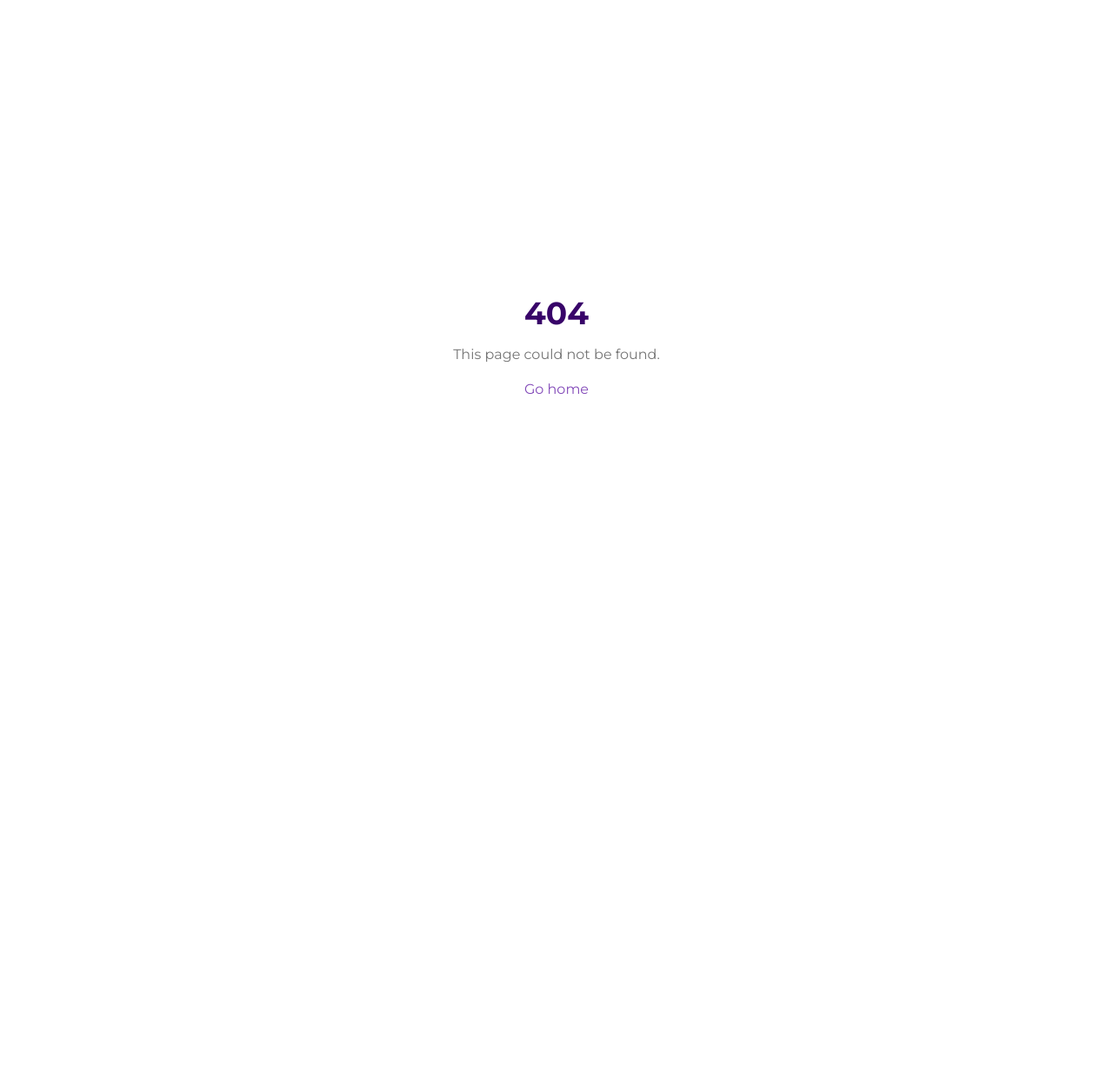
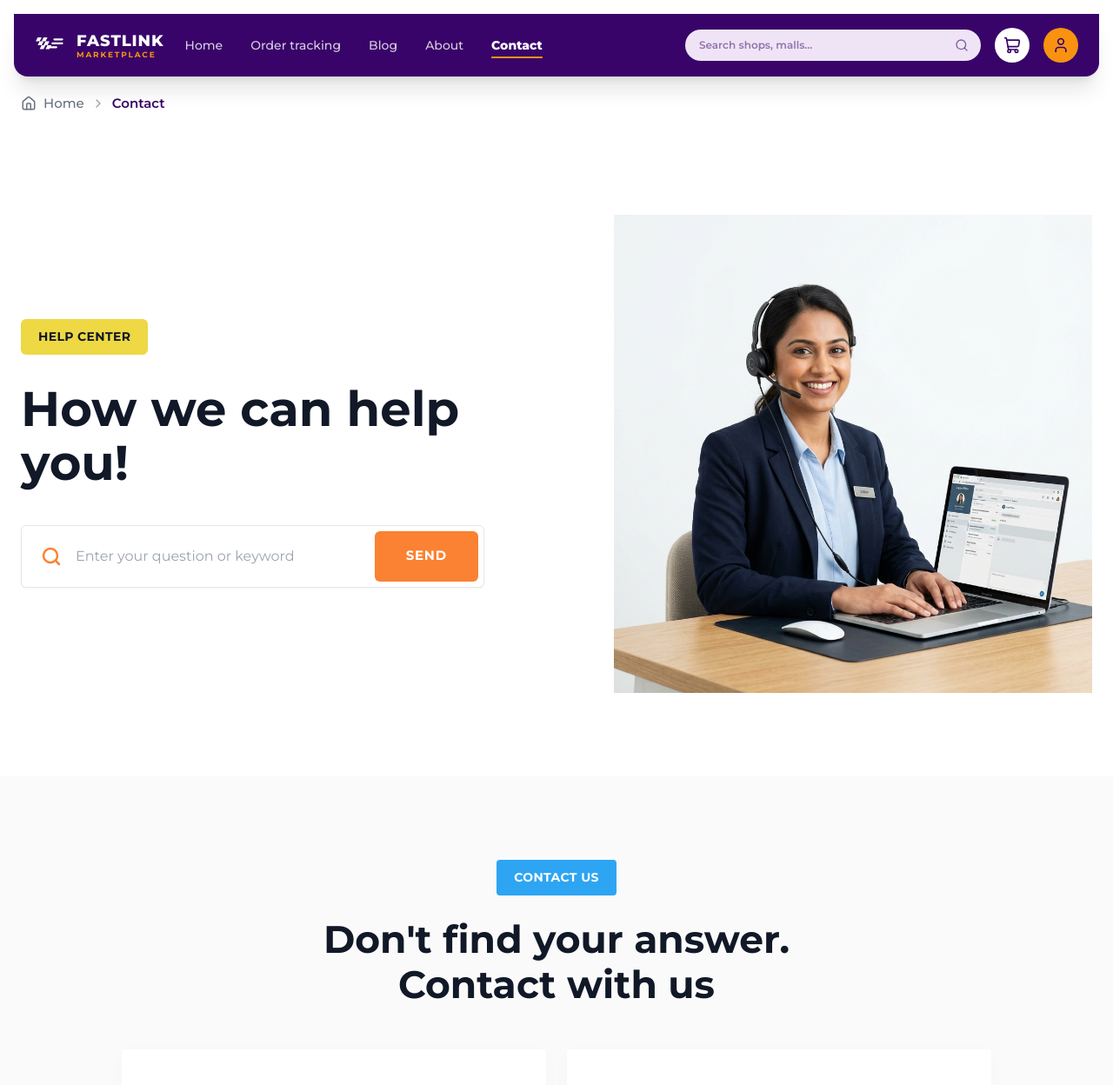
Before and after one commit to P23-Africa-Dev/fastlink-marketplace, a Next.js app: page /contact-us in a window 1280 px wide. Before the commit this address had no page. Shown: the top 1248 px of the page at 87% size. Before the commit the page ends 800 px from the top, so only its background shows below. Built offline with nearby package versions, Linux system fonts and the light colour scheme.

Commit message:
feat: implement contact us page and update navbar link

```diff
--- /dev/null
+++ b/app/(customer)/contact-us/page.tsx
@@ -0,0 +1,135 @@
+import * as React from "react";
+import Link from "next/link";
+import Image from "next/image";
+import { Navbar } from "@/components/customer/Navbar";
+import { Footer } from "@/components/customer/Footer";
+import { BecomeVendorSection } from "@/components/customer/BecomeVendorSection";
+import { Home, ChevronRight, Search, PhoneCall, MessageCircle, ArrowRight } from "lucide-react";
+
+export default function ContactUsPage() {
+  return (
+    <div className="min-h-screen flex flex-col bg-white">
+      {/* Header Navbar */}
+      <Navbar />
+
+      {/* Main Content Area */}
+      <main className="w-full flex-1">
+        {/* Breadcrumb section */}
+        <div className="w-full py-5 bg-white">
+          <div className="max-w-7xl mx-auto px-4 sm:px-6 flex items-center gap-2 text-[15px] font-medium text-gray-500">
+            <Link href="/" className="hover:text-primary-dark flex items-center gap-2 transition-colors">
+              <Home className="w-[18px] h-[18px]" />
+              <span>Home</span>
+            </Link>
+            <ChevronRight className="w-4 h-4 text-gray-400" />
+            <span className="text-[#380469] font-semibold">Contact</span>
+          </div>
+        </div>
+
+        {/* Hero Section */}
+        <div className="w-full bg-white">
+          <div className="max-w-7xl mx-auto px-4 sm:px-6 py-12 lg:py-24 flex flex-col lg:flex-row items-center justify-between gap-12">
+
+            {/* Left Content */}
+            <div className="w-full lg:w-[45%] flex flex-col items-start gap-6">
+              <div className="bg-[#EED843] text-gray-900 font-bold uppercase text-[14px] tracking-wide px-5 py-2.5 rounded-md inline-block">
+                HELP CENTER
+              </div>
+
+              <h1 className="text-[44px] sm:text-[52px] lg:text-[56px] font-bold text-gray-900 leading-[1.1] mt-2">
+                How we can help you!
+              </h1>
+
+              <div className="w-full max-w-[560px] mt-4 relative flex items-center bg-white border border-[#E4E7E9] rounded-md p-1.5 focus-within:border-primary-dark transition-all h-[72px] shadow-sm">
+                <Search className="w-6 h-6 text-[#FA8232] ml-4 flex-shrink-0" strokeWidth={2.5} />
+                <input
+                  type="text"
+                  placeholder="Enter your question or keyword"
+                  className="flex-1 w-full h-full px-4 text-gray-700 bg-transparent border-none outline-none text-[16px] placeholder:text-gray-400"
+                />
+                <button className="h-full bg-[#FA8232] hover:bg-[#E5762A] text-white font-bold tracking-wider uppercase px-9 rounded-md transition-colors flex-shrink-0 text-[15px]">
+                  SEND
+                </button>
+              </div>
+            </div>
+
+            {/* Right Content - Image */}
+            <div className="w-full lg:w-[55%] flex justify-center lg:justify-end">
+              <div className="relative w-full max-w-[650px] aspect-[4/3] lg:aspect-auto lg:h-[550px]">
+                <Image
+                  src="/support-agent.png"
+                  alt="Customer Support Agent"
+                  fill
+                  className="object-contain object-right"
+                  priority
+                />
+              </div>
+            </div>
+
+          </div>
+        </div>
+
+        {/* Contact Info Section */}
+        <div className="w-full bg-[#FAFAFA] py-16 lg:py-24">
+          <div className="max-w-7xl mx-auto px-4 sm:px-6 flex flex-col items-center">
+
+            {/* Header */}
+            <div className="bg-[#2DA5F3] text-white font-bold uppercase text-[14px] tracking-wide px-5 py-2.5 rounded-[4px] inline-block mb-6">
+              CONTACT US
+            </div>
+
+            <h2 className="text-[36px] sm:text-[44px] font-bold text-gray-900 leading-[1.2] text-center max-w-2xl mb-12">
+              Don&apos;t find your answer. <br/> Contact with us
+            </h2>
+
+            {/* Cards Container */}
+            <div className="flex flex-col md:flex-row items-stretch justify-center gap-6 w-full max-w-[1000px]">
+
+              {/* Call Card */}
+              <div className="flex-1 bg-white rounded-[4px] shadow-[0px_4px_24px_rgba(0,0,0,0.02)] p-8 sm:p-10 flex flex-col md:flex-row items-start gap-6 border border-transparent hover:border-[#2DA5F3]/30 transition-all">
+                <div className="w-[72px] h-[72px] bg-[#EAF6FE] rounded-[4px] flex items-center justify-center shrink-0">
+                  <PhoneCall className="w-8 h-8 text-[#2DA5F3]" strokeWidth={2} />
+                </div>
+                <div className="flex flex-col items-start text-left">
+                  <h3 className="text-[20px] font-bold text-gray-900 mb-2">Call us now</h3>
+                  <p className="text-[14px] text-[#5F6C72] leading-[1.6] mb-6">
+                    we are available online from 9:00 AM to 5:00 PM<br/>(GMT95:45) Talk with use now
+                  </p>
+                  <p className="text-[22px] font-medium text-gray-900 mb-6">
+                    +1-202-555-0126
+                  </p>
+                  <button className="bg-[#2DA5F3] hover:bg-[#2DA5F3]/90 text-white font-bold uppercase text-[13px] tracking-wide px-6 py-3 rounded-[4px] flex items-center gap-2 transition-colors">
+                    CALL NOW <ArrowRight className="w-4 h-4" />
+                  </button>
+                </div>
+              </div>
+
+              {/* Chat Card */}
+              <div className="flex-1 bg-white rounded-[4px] shadow-[0px_4px_24px_rgba(0,0,0,0.02)] p-8 sm:p-10 flex flex-col md:flex-row items-start gap-6 border border-transparent hover:border-[#2DB224]/30 transition-all">
+                <div className="w-[72px] h-[72px] bg-[#EAF7E9] rounded-[4px] flex items-center justify-center shrink-0">
+                  <MessageCircle className="w-8 h-8 text-[#2DB224]" strokeWidth={2} />
+                </div>
+                <div className="flex flex-col items-start text-left">
+                  <h3 className="text-[20px] font-bold text-gray-900 mb-2">Chat with us</h3>
+                  <p className="text-[14px] text-[#5F6C72] leading-[1.6] mb-6">
+                    we are available online from 9:00 AM to 5:00 PM<br/>(GMT95:45) Talk with use now
+                  </p>
+                  <p className="text-[22px] font-medium text-gray-900 mb-6">
+                    Support@clicon.com
+                  </p>
+                  <button className="bg-[#2DB224] hover:bg-[#2DB224]/90 text-white font-bold uppercase text-[13px] tracking-wide px-6 py-3 rounded-[4px] flex items-center gap-2 transition-colors">
+                    CONTACT US <ArrowRight className="w-4 h-4" />
+                  </button>
+                </div>
+              </div>
+
+            </div>
+          </div>
+        </div>
+      </main>
+
+      <BecomeVendorSection />
+      <Footer />
+    </div>
+  );
+}
--- a/components/customer/Navbar.tsx
+++ b/components/customer/Navbar.tsx
@@ -28,7 +28,7 @@ export function Navbar({ className = "w-full max-w-7xl mx-auto px-4 pt-4" }: Nav
     { name: "Order tracking", href: "/order-tracking" },
     { name: "Blog", href: "/blog" },
     { name: "About", href: "/about" },
-    { name: "Contact", href: "/contact" },
+    { name: "Contact", href: "/contact-us" },
   ];
 
   return (
```
Also changed, not shown: public/support-agent.png (added).
